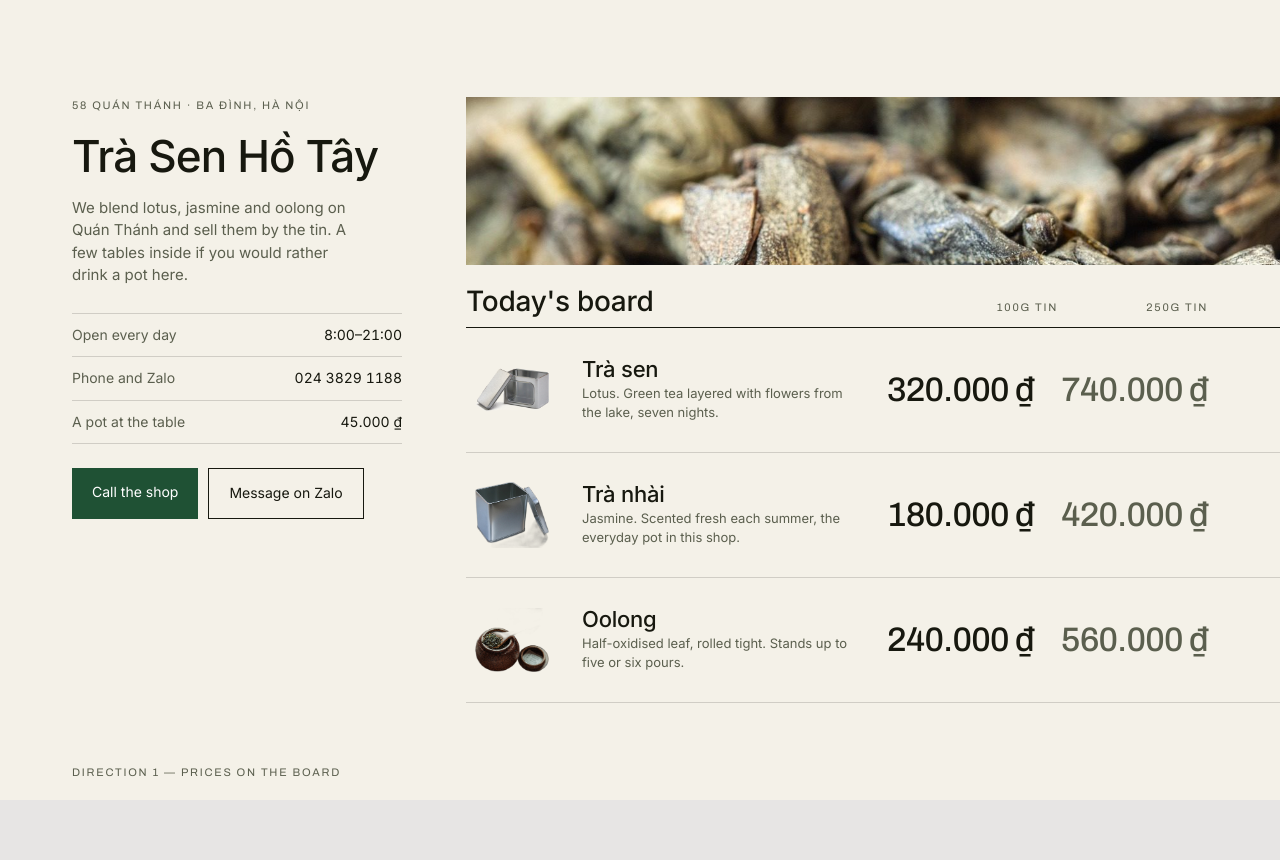
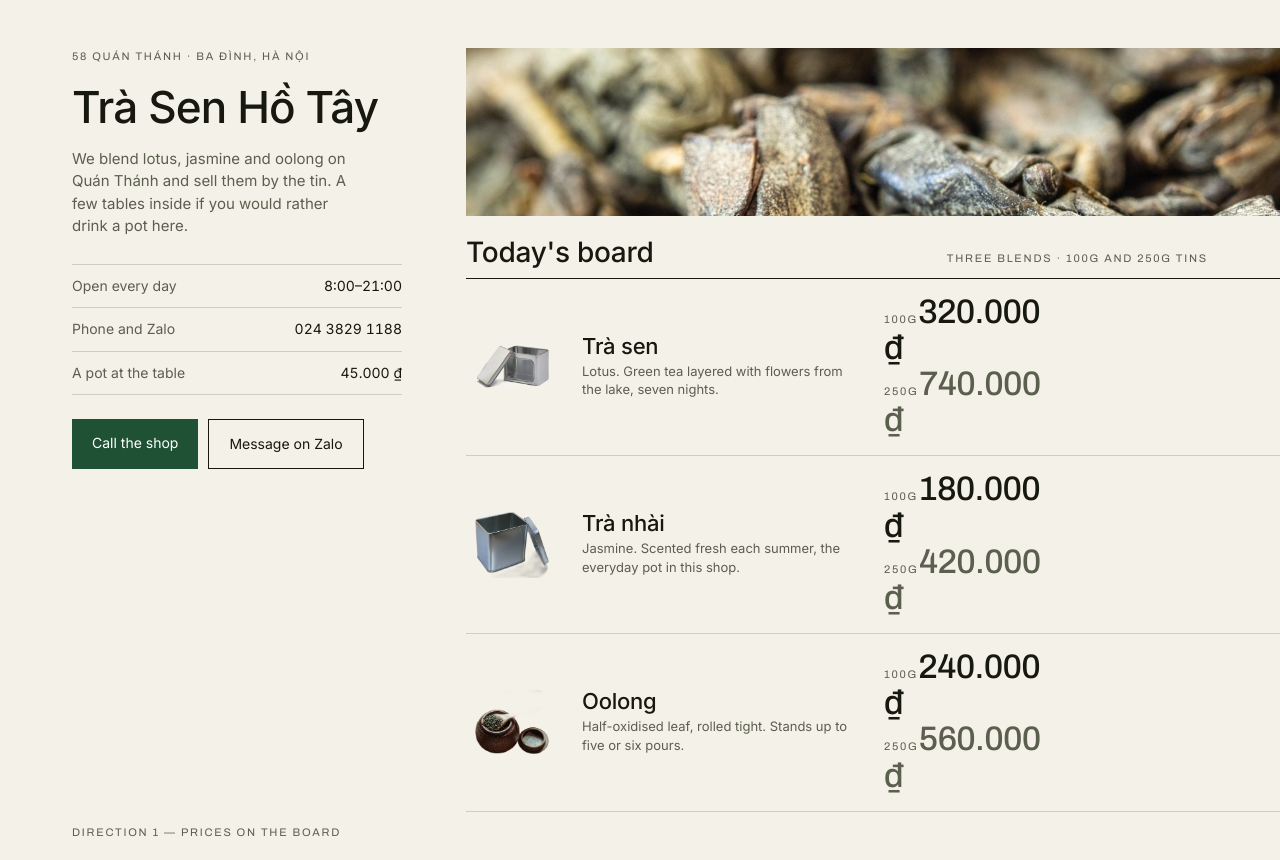
Before and after one commit to ThanhNV121097/project-22076780, a React (Vite) app in the folder code/frontend/: page /directions-1 in a window 1280 px wide. Before the commit the page ends 800 px from the top, so only its background shows below. Built offline with nearby package versions, Linux system fonts and the light colour scheme.

Commit message:
Directions 1 and 2: give the picture the card instead of a thumbnail row

```diff
--- a/code/frontend/src/pages/Directions1.tsx
+++ b/code/frontend/src/pages/Directions1.tsx
@@ -80,22 +80,29 @@ export default function Directions1() {
           </div>
           <div className="d1__board-head">
             <h2>{"Today's board"}</h2>
-            <div className="d1__weights">
-              <span className="d1__w">{"100g tin"}</span>
-              <span className="d1__w">{"250g tin"}</span>
+            <span className="d1__w">{"Three blends · 100g and 250g tins"}</span>
           </div>
-          </div>
+          <div className="d1__board">
             {TEAS.map((t) => (
               <article className="d1__row" key={t.name}>
                 <img className="d1__tin" src={t.src} alt={t.alt} width={400} height={400} />
-              <div>
+                <div className="d1__words">
                   <h3 className="d1__tea">{t.name}</h3>
                   <p className="d1__note">{t.note}</p>
                 </div>
-              <div className="d1__price">{t.p100}</div>
-              <div className="d1__price d1__price--soft">{t.p250}</div>
+                <div className="d1__prices">
+                  <div className="d1__pline">
+                    <span className="d1__w">{"100g"}</span>
+                    <span className="d1__price">{t.p100}</span>
+                  </div>
+                  <div className="d1__pline">
+                    <span className="d1__w">{"250g"}</span>
+                    <span className="d1__price d1__price--soft">{t.p250}</span>
+                  </div>
+                </div>
               </article>
             ))}
+          </div>
         </main>
       </div>
       <span className="d1__tag">{"Direction 1 — Prices on the board"}</span>
```
Lines whose indentation alone changed are shown as unchanged.
